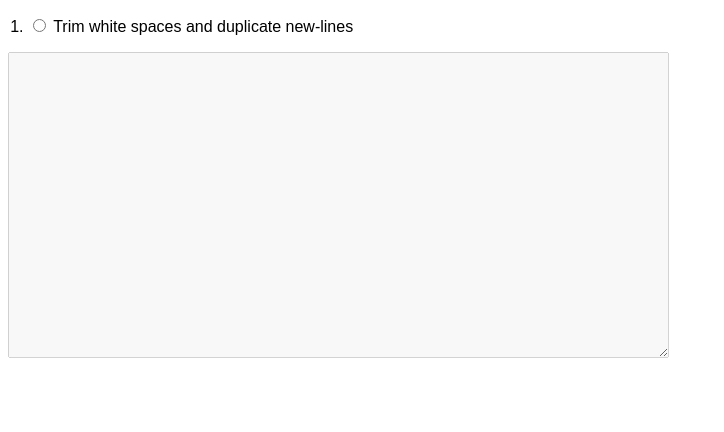
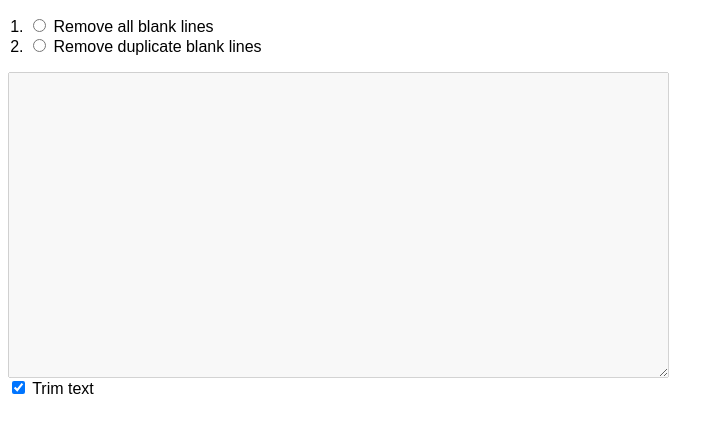
Before and after one commit to hyunbinseo/toolbox, a SvelteKit app: page / in a window 1280 px wide. Shown: the top 432 px of the page, without its empty margins (0-724 px from the left). Built offline with nearby package versions, Linux system fonts and the light colour scheme.

Commit message:
feat: separate trim text to checkbox

```diff
--- a/src/routes/+page.svelte
+++ b/src/routes/+page.svelte
@@ -1,12 +1,17 @@
 <script lang="ts">
+	let checkedToolValue: number;
 	let radioButtonList: HTMLOListElement;
 	let textarea: HTMLTextAreaElement;
-	let checkedToolValue: number;
+	let trimText = true;
 
 	const presets: Array<{ description: string; fn: (text: string) => string }> = [
 		{
-			description: 'Trim white spaces and duplicate new-lines',
-			fn: (text) => text.replaceAll(/^\s+|\s+$/g, '').replaceAll(/\n{3,}/g, '\n\n')
+			description: 'Remove all blank lines',
+			fn: (text) => text.replaceAll(/\n{2,}/g, '\n')
+		},
+		{
+			description: 'Remove duplicate blank lines',
+			fn: (text) => text.replaceAll(/\n{3,}/g, '\n\n')
 		}
 	];
 
@@ -28,7 +33,7 @@
 		if (!tool) return;
 		await new Promise((resolve) => setTimeout(resolve));
 		const pasted = (e.target as HTMLTextAreaElement).value;
-		textarea.value = tool.fn(pasted);
+		textarea.value = tool.fn(trimText ? pasted.trim() : pasted);
 		textarea.select();
 	};
 </script>
@@ -55,6 +60,11 @@
 	disabled={checkedToolValue === undefined}
 />
 
+<label>
+	<input type="checkbox" bind:checked={trimText} />
+	Trim text
+</label>
+
 <style>
 	ol {
 		padding-inline-start: 20px;
```
